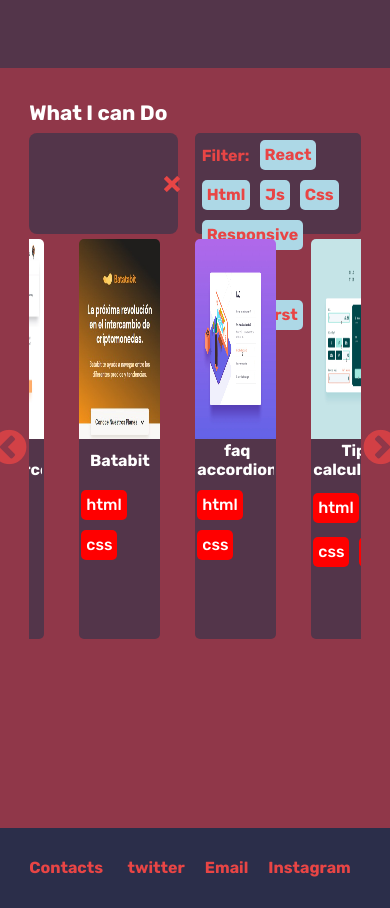
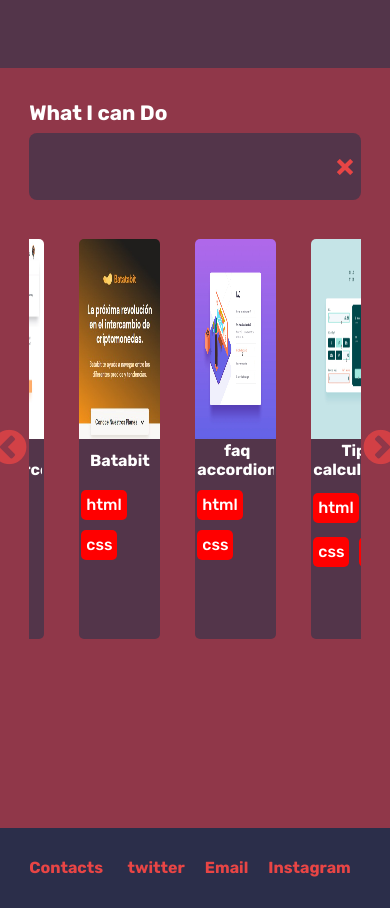
Before and after one commit to jyunakaike/Portfolio, a React app: page / in a window 390 px wide. Shown: the part 1620-2528 px from the top of the page. Built offline with nearby package versions, Linux system fonts and the light colour scheme.

Commit message:
feat: experience responsive

```diff
--- a/src/Components/Experience/style.css
+++ b/src/Components/Experience/style.css
@@ -159,7 +159,6 @@
 /* } */
 
 @media (max-height:720px) {
-
     .Experience-header{
         width: 100%;
         height: 30%;
@@ -168,5 +167,32 @@
         /* background-color: brown; */
         border-radius: 20px;
     }
+}
 
+
+@media (max-width:750px) {
+    .Experience-container-input{
+        width: 100%;
+        height: 100%;
+        margin-bottom: 40px;
+
+        display: flex;
+            flex-direction: column;
+            justify-content: space-between;
+        border-radius: 20px;
+        /* background-color: aqua; */
+    }
+
+    .Experience-input{
+        width: 100%;
+        height: 50%;
+        /* margin-bottom: 5%; */
+        /* display:none; */
+    }
+
+    .Experience-filters{
+        width: 100%;
+        height: 50%;
+        display:none;
+    }
 }
```
